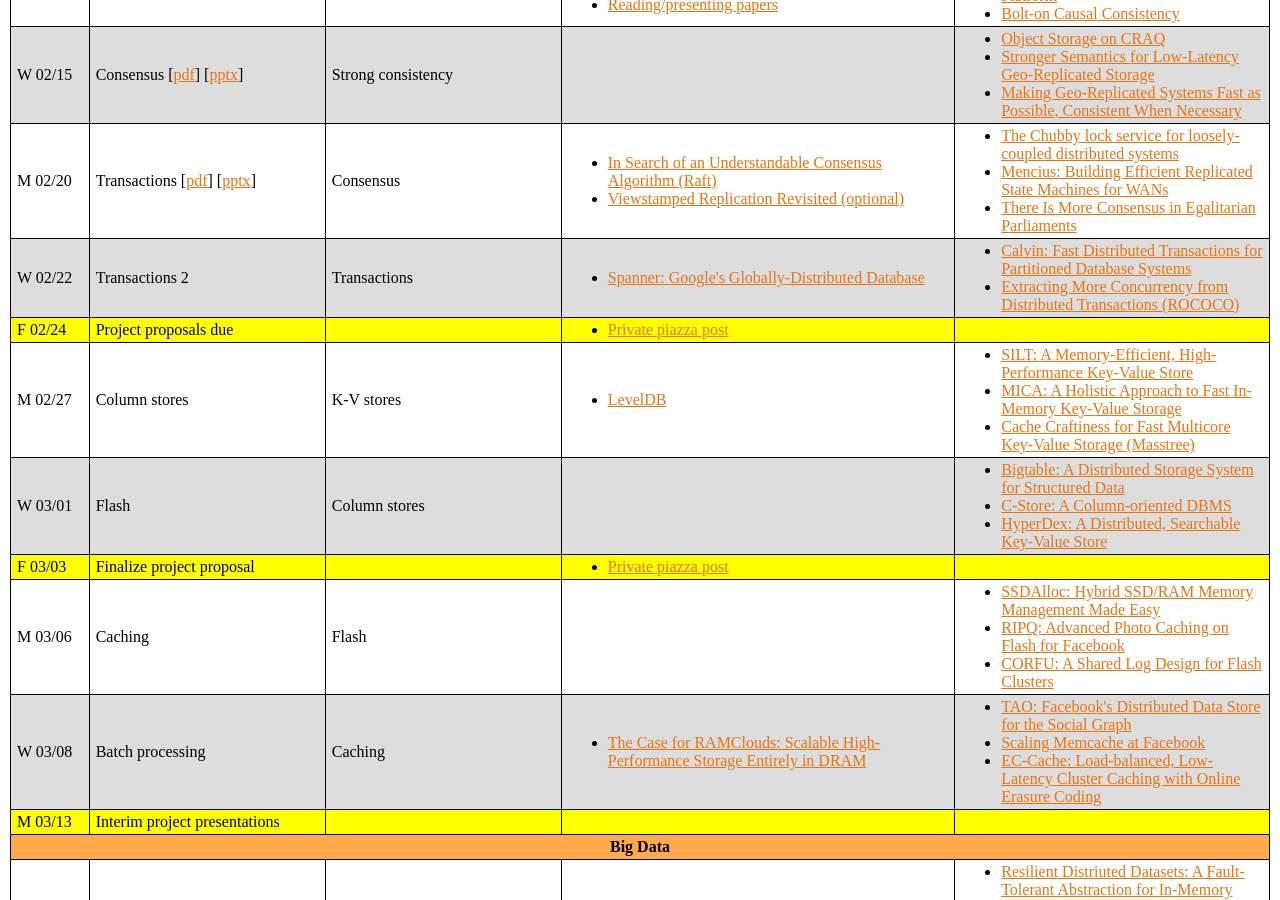
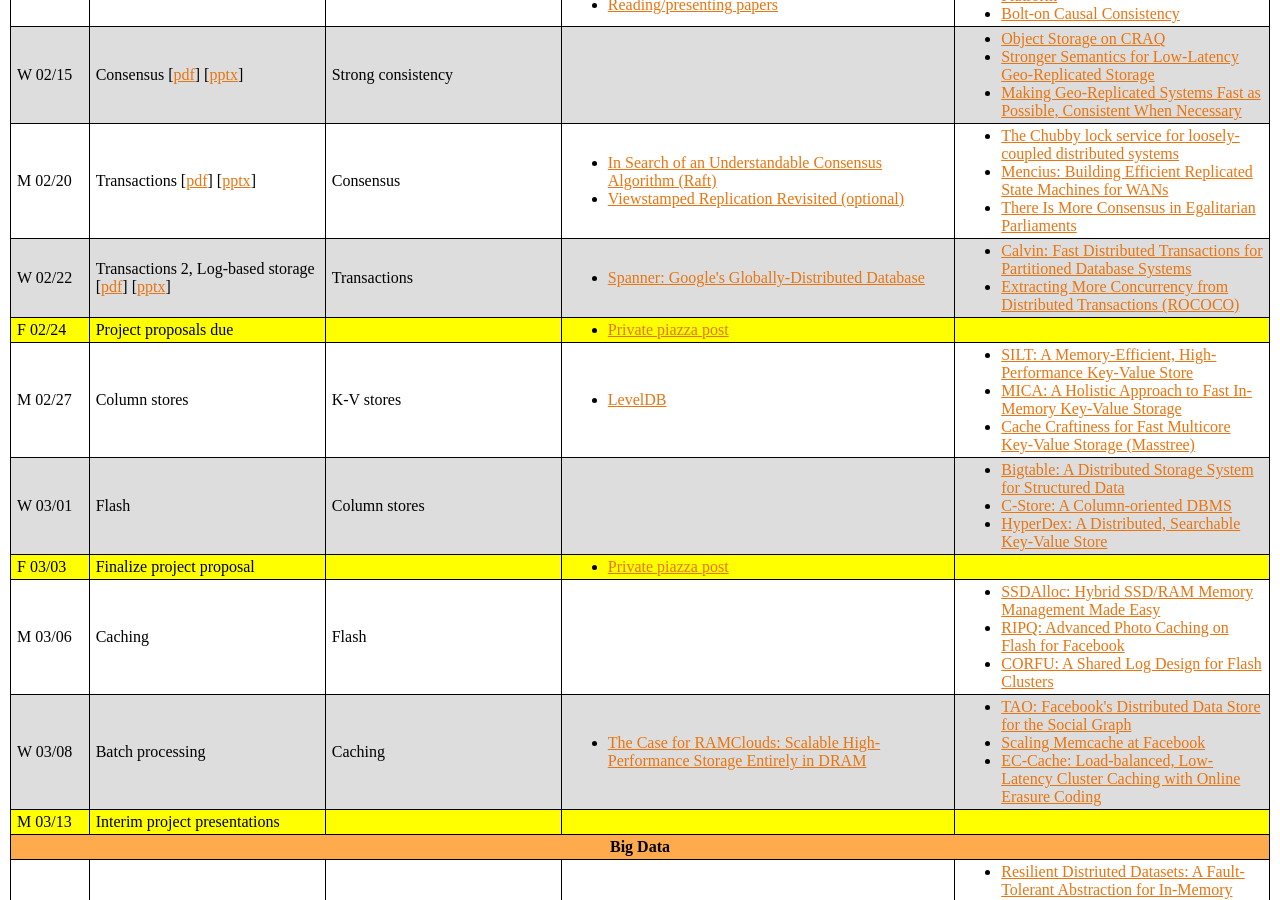
Before and after one commit to COS518/cos518.github.io, a Jekyll site: the page built from syllabus.md, in a window 1280 px wide and 900 px high, scrolled down 527 px. Built offline with Jekyll 4.4.1, drawn with Linux system fonts in a browser that asks for light colours; our own code applies the rules of GitHub Pages for plain Markdown files.

Commit message:
Added L6

```diff
--- a/_data/syllabus.yml
+++ b/_data/syllabus.yml
@@ -81,8 +81,9 @@
           link: https://www.cs.cmu.edu/~dga/papers/epaxos-sosp2013.pdf
       type: lecture
     - date: W 02/22
-      lecture-topic: Transactions 2
+      lecture-topic: Transactions 2, Log-based storage
       reading-topic: Transactions
+      slides: L6-transactions-II
       readings:
         - name: Spanner&#58; Google's Globally-Distributed Database
           link: https://static.googleusercontent.com/media/research.google.com/en//archive/spanner-osdi2012.pdf
```
Also changed, not shown: 2 other files.
